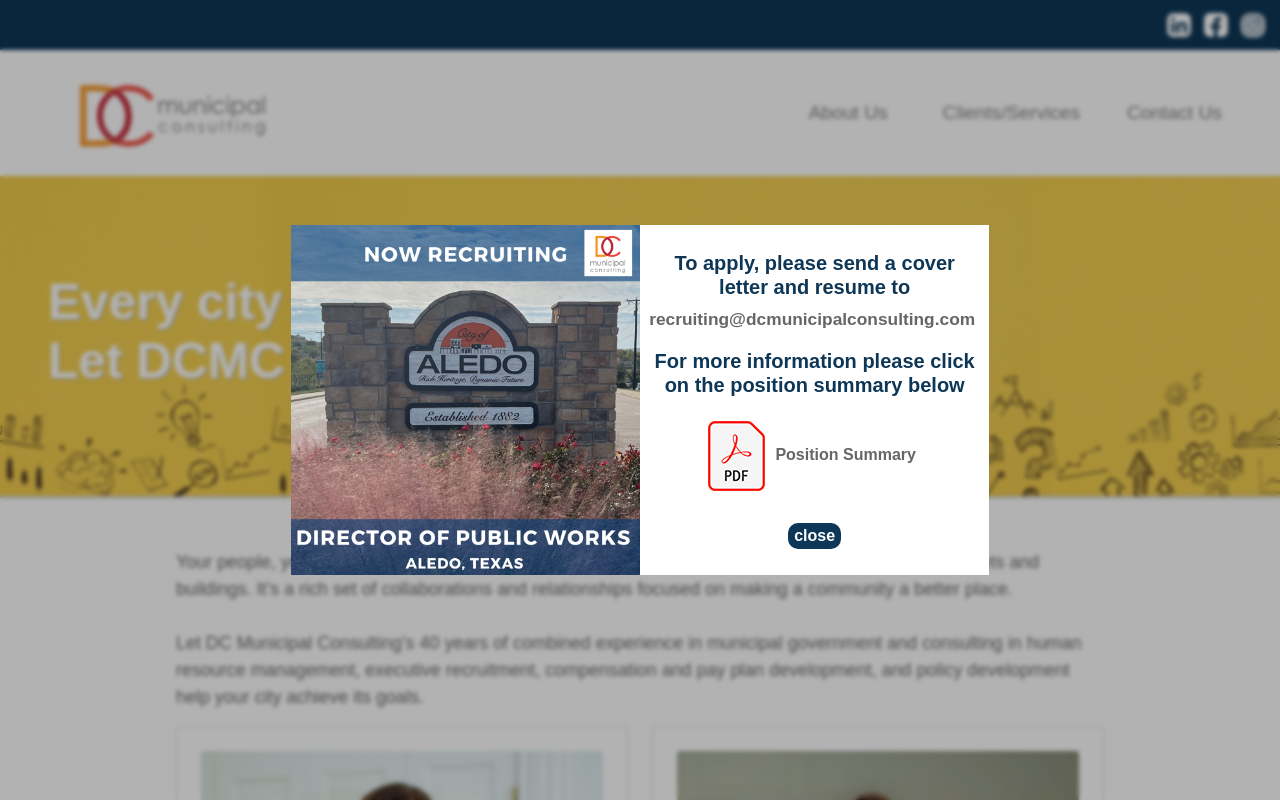
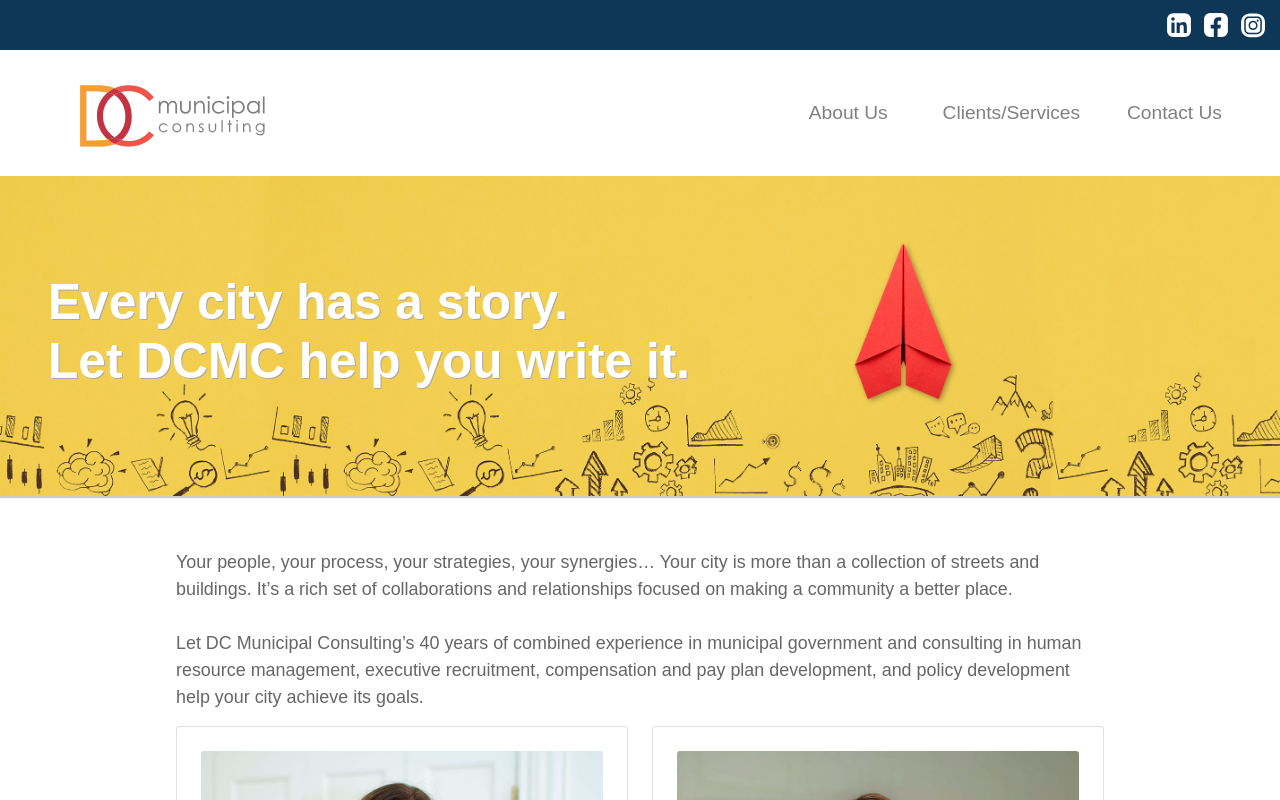
Before and after one commit to Sstefansdottir0620/dc-consulting, a React (Create React App) app: page / in a window 1280 px wide. Shown: the top 800 px of the page. Built offline with nearby package versions, Linux system fonts and the light colour scheme.

Commit message:
remove pop-up

```diff
--- a/src/App.js
+++ b/src/App.js
@@ -5,7 +5,7 @@
 import About from "./pages/About";
 import Clients from "./pages/Clients";
 import Services from "./pages/Services";
-import PopUp from "./components/PopUp";
+//import PopUp from "./components/PopUp";
 import { useState } from "react";
 import "./App.css";
 
@@ -20,9 +20,9 @@
 
   return (
     <>
-    <PopUp trigger={timedPopUp} triggerSet={setTimedPopUp}>
+    {/* <PopUp trigger={timedPopUp} triggerSet={setTimedPopUp}>
       <p>This is my triggered popup</p>
-    </PopUp>
+    </PopUp> */}
     <Router>
     <div className="route-env">
       <Switch>
```
